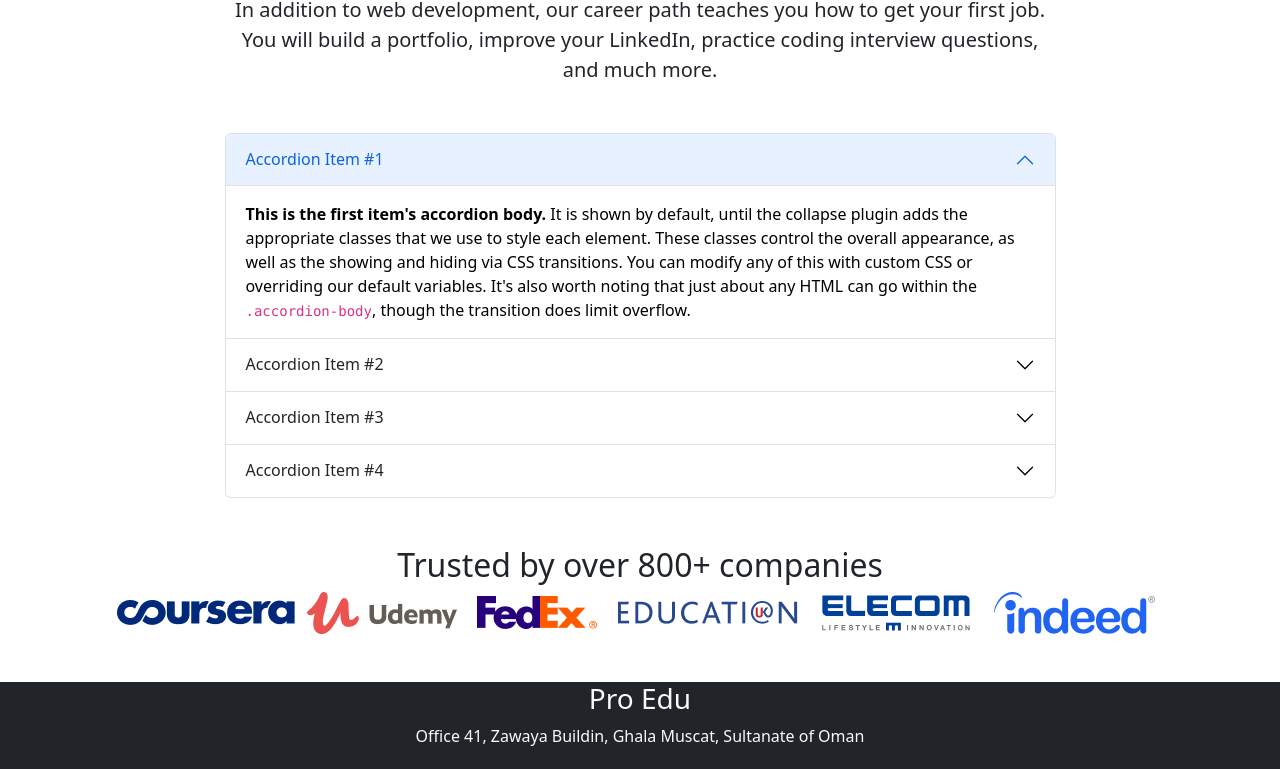
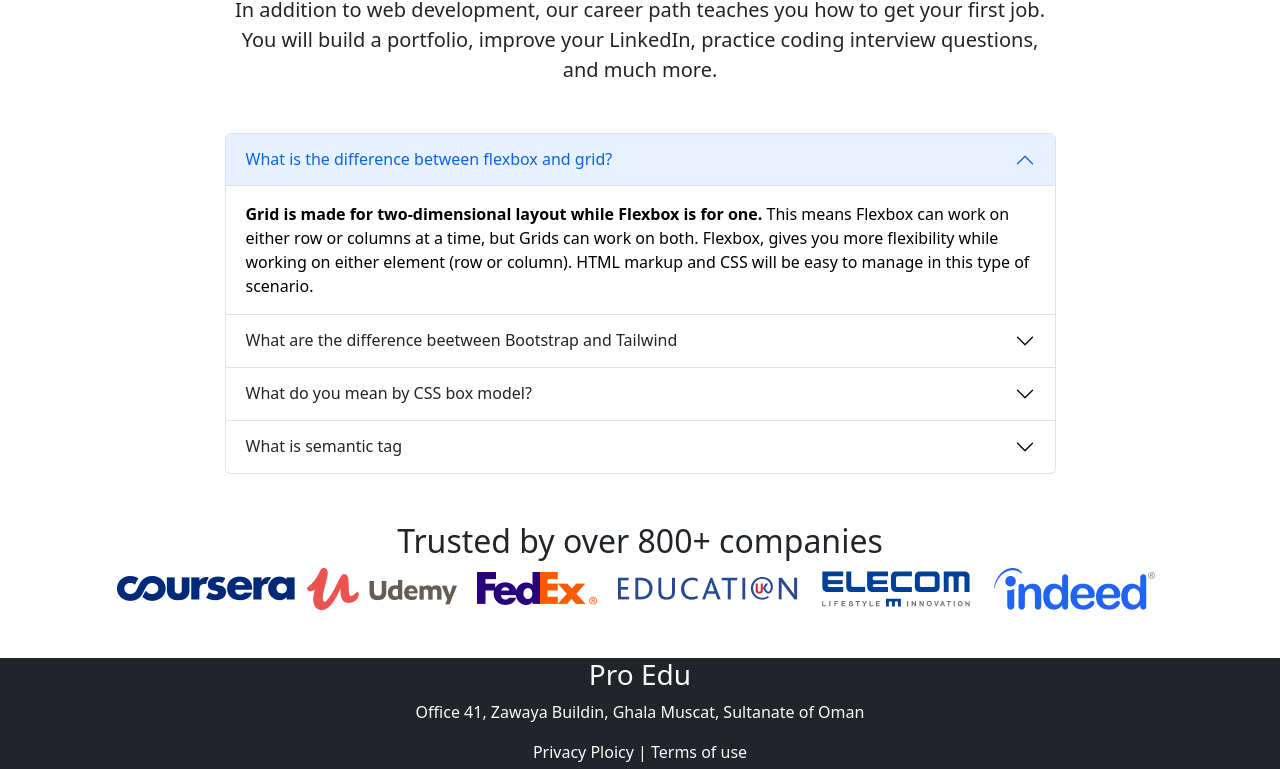
Before and after one commit to developerhafizur/Emy-Edu, a plain HTML site: page index.html in a window 1280 px wide. Shown: the part 3809-4578 px from the top of the page. Drawn offline with nearby package versions, Linux system fonts and the light colour scheme.

Commit message:
some text changed

```diff
--- a/index.html
+++ b/index.html
@@ -42,7 +42,9 @@
               <li><a href="" class="nav-link">Register</a></li>
             </div>
             <div class="navbar-nav ms-auto">
-              <button class="btn btn-primary d-block d-none d-sm-none d-md-block">
+              <button
+                class="btn btn-primary d-block d-none d-sm-none d-md-block"
+              >
                 Register
               </button>
             </div>
@@ -62,12 +64,14 @@
             <div
               class="carousel-caption d-flex flex-column justify-content-center align-items-center d-none d-md-block"
             >
-              <h3 class="fw-bold">Get Started Digital
-                Learning</h3>
-                <p class="m-4">It is a long established fact that a reader will be distracted by the readable
-                  content of a page when looking at its layout.</p>
-                  <button class="w-25 border-0 bg-primary p-2 rounded text-light">Get Started
-                  </button>
+              <h3 class="fw-bold">Get Started Digital Learning</h3>
+              <p class="m-4">
+                It is a long established fact that a reader will be distracted
+                by the readable content of a page when looking at its layout.
+              </p>
+              <button class="w-25 border-0 bg-primary p-2 rounded text-light">
+                Get Started
+              </button>
             </div>
             <img
               class="d-block w-100 mh-100"
@@ -80,12 +84,14 @@
             <div
               class="carousel-caption d-flex flex-column justify-content-center align-items-center d-none d-md-block"
             >
-            <h3 class="fw-bold">Get Started Digital
-              Learning</h3>
-              <p class="m-4">It is a long established fact that a reader will be distracted by the readable
-                content of a page when looking at its layout.</p>
-                <button class="w-25 border-0 bg-primary p-2 rounded text-light">Get Started
-                </button>
+              <h3 class="fw-bold">Get Started Digital Learning</h3>
+              <p class="m-4">
+                It is a long established fact that a reader will be distracted
+                by the readable content of a page when looking at its layout.
+              </p>
+              <button class="w-25 border-0 bg-primary p-2 rounded text-light">
+                Get Started
+              </button>
             </div>
 
             <img
@@ -98,12 +104,14 @@
             <div
               class="carousel-caption d-flex flex-column justify-content-center align-items-center d-none d-md-block"
             >
-            <h3 class="fw-bold">Get Started Digital
-              Learning</h3>
-              <p class="m-4">It is a long established fact that a reader will be distracted by the readable
-                content of a page when looking at its layout.</p>
-                <button class="w-25 border-0 bg-primary p-2 rounded text-light">Get Started
-                </button>
+              <h3 class="fw-bold">Get Started Digital Learning</h3>
+              <p class="m-4">
+                It is a long established fact that a reader will be distracted
+                by the readable content of a page when looking at its layout.
+              </p>
+              <button class="w-25 border-0 bg-primary p-2 rounded text-light">
+                Get Started
+              </button>
             </div>
 
             <img
@@ -137,7 +145,9 @@
       <div class="d-intro">
         <h1>Discover Our Popular Courses</h1>
         <p>
-          As a mission-driven organization, we're relentlessly pursuing our vision of a world where every learner can access education to unlock their potential, without the barriers of cost or location.
+          As a mission-driven organization, we're relentlessly pursuing our
+          vision of a world where every learner can access education to unlock
+          their potential, without the barriers of cost or location.
         </p>
       </div>
 
@@ -287,7 +297,11 @@
         >
           <h2>Explore The elearning Institute</h2>
           <p>
-            In short, no we’re not. We aim to offer the same value, but at 100X lower price, so there are differences. Scrimba allows you to study where you want, when you want. We also substitute the classroom teaching experience with interactive screencast, live events, and peer-to-peer help between students.
+            In short, no we’re not. We aim to offer the same value, but at 100X
+            lower price, so there are differences. Scrimba allows you to study
+            where you want, when you want. We also substitute the classroom
+            teaching experience with interactive screencast, live events, and
+            peer-to-peer help between students.
           </p>
           <p>
             Anything embarrassing hidden in the middle of text. All the Lorem
@@ -326,7 +340,9 @@
             </p>
           </div>
 
-          <button class="w-auto border-0 bg-white text-primary">Register Now</button>
+          <button class="w-auto border-0 bg-white text-primary">
+            Register Now
+          </button>
         </div>
       </div>
     </section>
@@ -363,7 +379,11 @@
           <p>Frontend Developer</p>
         </div>
 
-        <button class="w-auto m-auto py-2 mt-2 border-0 bg-primary rounded text-light">View All</button>
+        <button
+          class="w-auto m-auto py-2 mt-2 border-0 bg-primary rounded text-light"
+        >
+          View All
+        </button>
       </div>
     </section>
 
@@ -390,7 +410,10 @@
           <div class="card-body">
             <img src="/images/student/student-5.png" alt="" />
             <p>
-              Edu Emy is such an amazing learning platform that offers complete package of Web Development. The uniqueness of Edu Emy is, It’s Impactful syllabus by which you will get maximum sufficient output with minimum sufficient knowledge.
+              Edu Emy is such an amazing learning platform that offers complete
+              package of Web Development. The uniqueness of Edu Emy is, It’s
+              Impactful syllabus by which you will get maximum sufficient output
+              with minimum sufficient knowledge.
             </p>
           </div>
         </div>
@@ -408,12 +431,18 @@
           <div class="card-body">
             <img src="/images/student/student-6.png" alt="" />
             <p>
-              “I was able to prove to potential employers that I have a solid understanding of computers and hardware—and started to receive real, viable job offers.”
+              “I was able to prove to potential employers that I have a solid
+              understanding of computers and hardware—and started to receive
+              real, viable job offers.”
             </p>
           </div>
         </div>
 
-        <button class="m-auto w-auto border-0 mt-2 bg-primary text-light py-2 rounded">View All</button>
+        <button
+          class="m-auto w-auto border-0 mt-2 bg-primary text-light py-2 rounded"
+        >
+          View All
+        </button>
       </div>
     </section>
 
@@ -423,7 +452,9 @@
         <div class="col-lg-9 mx-auto text-white text-center text-dark">
           <h1 class="display-4 text-dark">Freequently Asked Questions</h1>
           <p class="lead mb-0 text-dark">
-            In addition to web development, our career path teaches you how to get your first job. You will build a portfolio, improve your LinkedIn, practice coding interview questions, and much more.
+            In addition to web development, our career path teaches you how to
+            get your first job. You will build a portfolio, improve your
+            LinkedIn, practice coding interview questions, and much more.
           </p>
         </div>
       </div>
@@ -445,7 +476,7 @@
                     aria-expanded="true"
                     aria-controls="panelsStayOpen-collapseOne"
                   >
-                    Accordion Item #1
+                    What is the difference between flexbox and grid?
                   </button>
                 </h2>
                 <div
@@ -454,15 +485,15 @@
                   aria-labelledby="panelsStayOpen-headingOne"
                 >
                   <div class="accordion-body">
-                    <strong>This is the first item's accordion body.</strong> It
-                    is shown by default, until the collapse plugin adds the
-                    appropriate classes that we use to style each element. These
-                    classes control the overall appearance, as well as the
-                    showing and hiding via CSS transitions. You can modify any
-                    of this with custom CSS or overriding our default variables.
-                    It's also worth noting that just about any HTML can go
-                    within the <code>.accordion-body</code>, though the
-                    transition does limit overflow.
+                    <strong>
+                      Grid is made for two-dimensional layout while Flexbox is
+                      for one.</strong
+                    >
+                    This means Flexbox can work on either row or columns at a
+                    time, but Grids can work on both. Flexbox, gives you more
+                    flexibility while working on either element (row or column).
+                    HTML markup and CSS will be easy to manage in this type of
+                    scenario.
                   </div>
                 </div>
               </div>
@@ -476,7 +507,7 @@
                     aria-expanded="false"
                     aria-controls="panelsStayOpen-collapseTwo"
                   >
-                    Accordion Item #2
+                    What are the difference beetween Bootstrap and Tailwind
                   </button>
                 </h2>
                 <div
@@ -485,15 +516,15 @@
                   aria-labelledby="panelsStayOpen-headingTwo"
                 >
                   <div class="accordion-body">
-                    <strong>This is the second item's accordion body.</strong>
-                    It is hidden by default, until the collapse plugin adds the
-                    appropriate classes that we use to style each element. These
-                    classes control the overall appearance, as well as the
-                    showing and hiding via CSS transitions. You can modify any
-                    of this with custom CSS or overriding our default variables.
-                    It's also worth noting that just about any HTML can go
-                    within the <code>.accordion-body</code>, though the
-                    transition does limit overflow.
+                    <strong
+                      >Bootstrap comes with a set of pre-styled
+                      responsive,</strong
+                    >
+                    mobile-first components that possess a definite UI kit.
+                    Tailwind CSS uses a set of utility classes to create a neat
+                    UI with more flexibility and uniqueness. Sites created using
+                    Bootstrap follow the generic pattern that makes them look
+                    identical.
                   </div>
                 </div>
               </div>
@@ -508,7 +539,7 @@
                     aria-expanded="false"
                     aria-controls="panelsStayOpen-collapseThree"
                   >
-                    Accordion Item #3
+                    What do you mean by CSS box model?
                   </button>
                 </h2>
                 <div
@@ -517,15 +548,13 @@
                   aria-labelledby="panelsStayOpen-headingThree"
                 >
                   <div class="accordion-body">
-                    <strong>This is the third item's accordion body.</strong> It
-                    is hidden by default, until the collapse plugin adds the
-                    appropriate classes that we use to style each element. These
-                    classes control the overall appearance, as well as the
-                    showing and hiding via CSS transitions. You can modify any
-                    of this with custom CSS or overriding our default variables.
-                    It's also worth noting that just about any HTML can go
-                    within the <code>.accordion-body</code>, though the
-                    transition does limit overflow.
+                    <strong
+                      >In CSS, the term "box model" is used when talking about
+                      design and layout.</strong
+                    >
+                    The CSS box model is essentially a box that wraps around
+                    every HTML element. It consists of: margins, borders,
+                    padding, and the actual content.
                   </div>
                 </div>
               </div>
@@ -540,7 +569,7 @@
                     aria-expanded="false"
                     aria-controls="panelsStayOpen-collapseFour"
                   >
-                    Accordion Item #4
+                    What is semantic tag
                   </button>
                 </h2>
                 <div
@@ -549,15 +578,10 @@
                   aria-labelledby="panelsStayOpen-headingFour"
                 >
                   <div class="accordion-body">
-                    <strong>This is the third item's accordion body.</strong> It
-                    is hidden by default, until the collapse plugin adds the
-                    appropriate classes that we use to style each element. These
-                    classes control the overall appearance, as well as the
-                    showing and hiding via CSS transitions. You can modify any
-                    of this with custom CSS or overriding our default variables.
-                    It's also worth noting that just about any HTML can go
-                    within the <code>.accordion-body</code>, though the
-                    transition does limit overflow.
+                    <strong>The HTML semantics refers </strong> to the tags that
+                    provide meaning to an HTML page rather than just
+                    presentation. It makes HTML more comprehensible by better
+                    defining the different sections and layout of web pages.
                   </div>
                 </div>
               </div>
@@ -567,7 +591,7 @@
       </div>
     </section>
 
-    <div class="company-section container mb-5 mt-5 d-none d-lg-block">
+    <section class="company-section container mb-5 mt-5 d-none d-lg-block">
       <div class="row">
         <h2 class="text-center">Trusted by over 800+ companies</h2>
 
@@ -581,7 +605,8 @@
           <img class="mx-2" src="/images/company/company-6.png" alt="" />
         </div>
       </div>
-    </div>
+    </section>
+
 
     <footer class="bg-dark text-light">
       <div class="container w-100% text-center">
```
